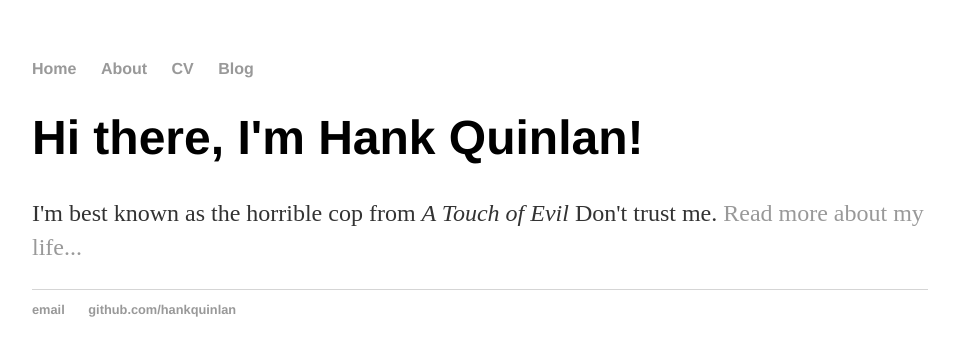
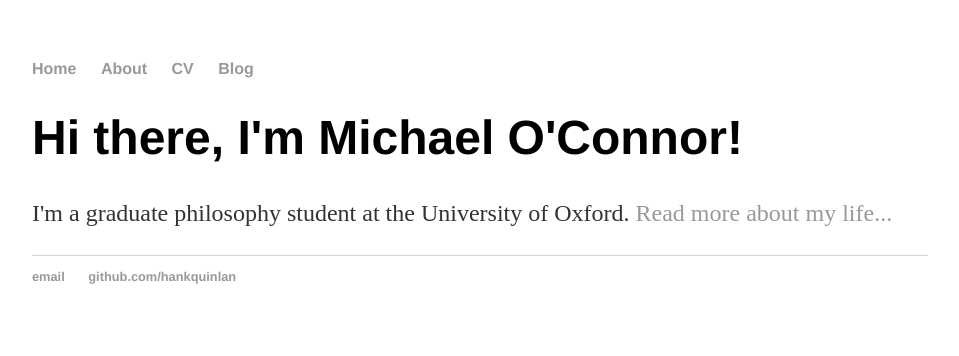
Before and after one commit to MichaelO-Connor/MichaelO-Connor.github.io, a Jekyll site: the page built from index.html, in a window 1280 px wide. Shown: the top 356 px of the page, without its empty margins (160-1119 px from the left). Built offline with Jekyll 4.4.1, drawn with Linux system fonts in a browser that asks for light colours.

Commit message:
Update index.html

```diff
--- a/index.html
+++ b/index.html
@@ -3,6 +3,6 @@ layout: default
 title: Hank Quinlan, Horrible Cop
 ---
 <div class="blurb">
-	<h1>Hi there, I'm Hank Quinlan!</h1>
-	<p>I'm best known as the horrible cop from <em>A Touch of Evil</em> Don't trust me. <a href="/about">Read more about my life...</a></p>
+	<h1>Hi there, I'm Michael O'Connor!</h1>
+	<p>I'm a graduate philosophy student at the University of Oxford. <a href="/about">Read more about my life...</a></p>
 </div><!-- /.blurb -->
```
